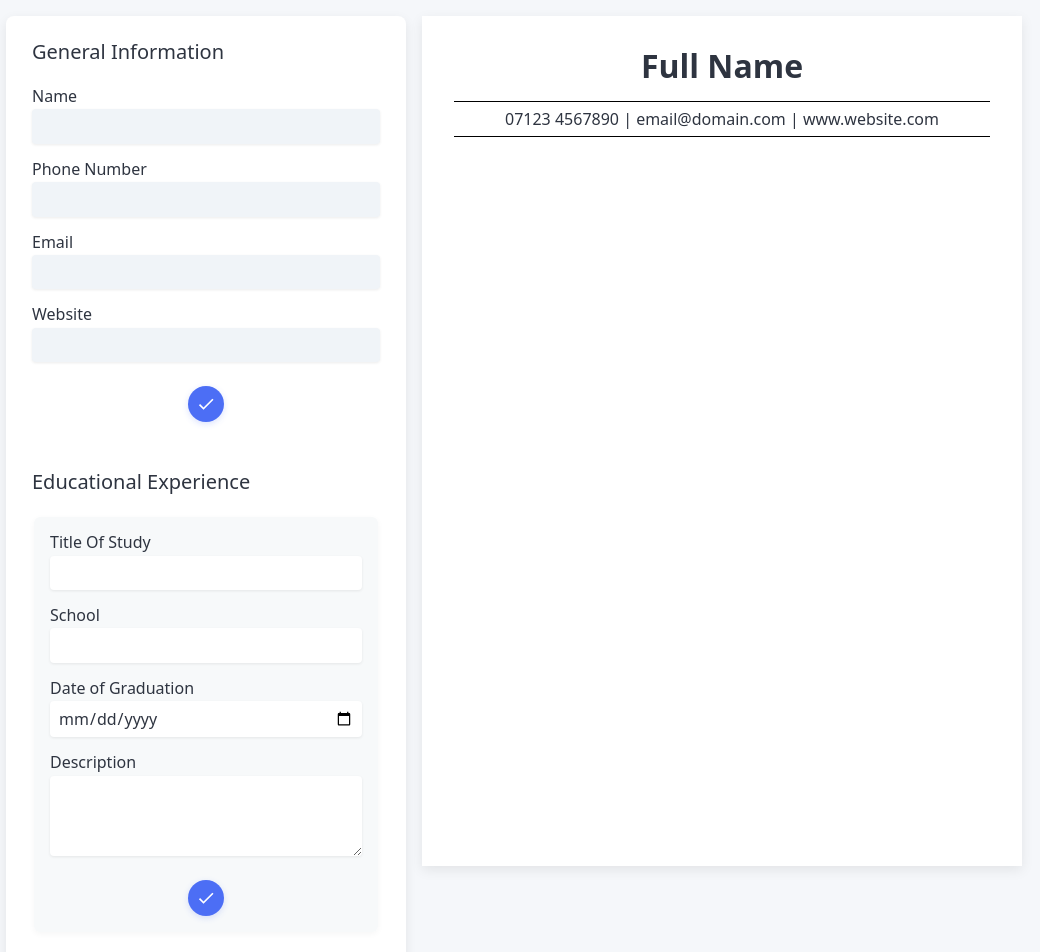
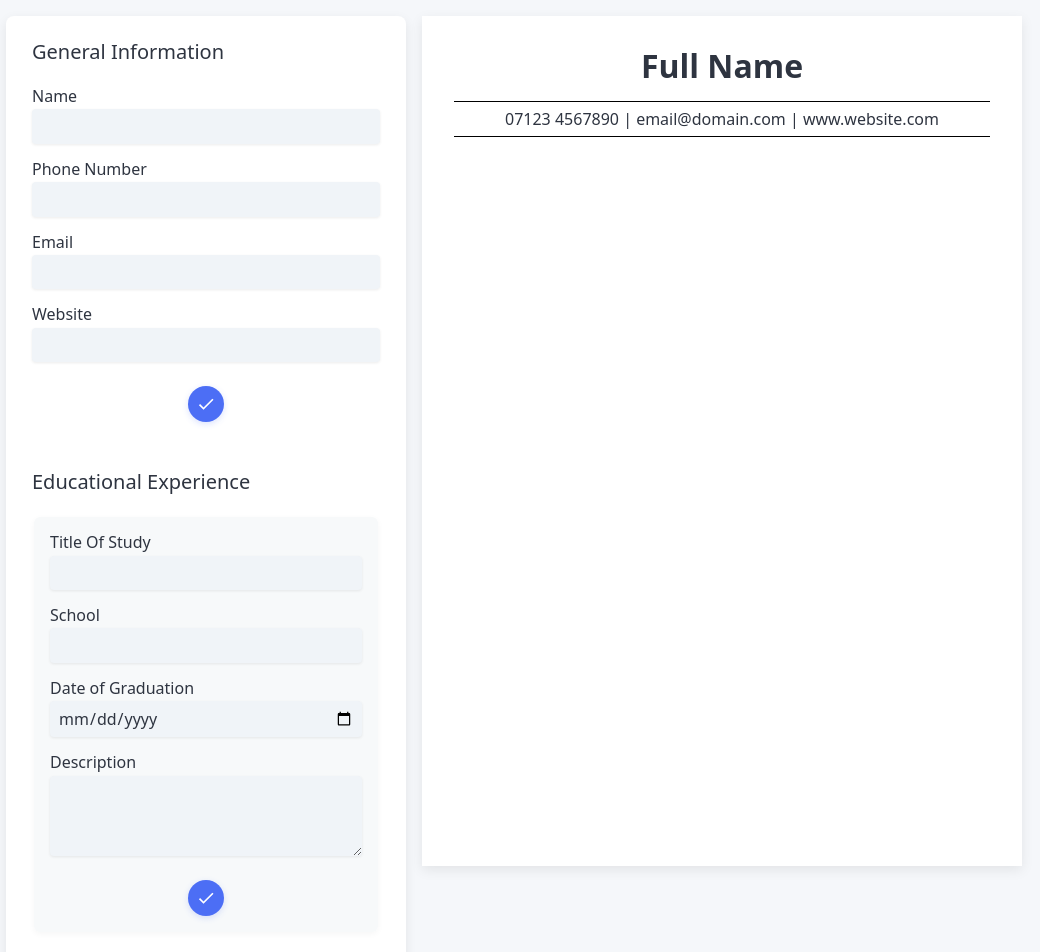
Before and after one commit to cd-javier/cv-application, a React (Vite) app: page / in a window 1280 px wide. Shown: the top 952 px of the page, without its empty margins (126-1166 px from the left). Built offline with nearby package versions, Linux system fonts and the light colour scheme.

Commit message:
fix: restructure form to enable enter key

```diff
--- a/src/App.css
+++ b/src/App.css
@@ -45,6 +45,15 @@ form {
   background-color: var(--form-bg);
 }
 
+form > form,
+fieldset > form {
+  width: auto;
+  padding: 0;
+  border-radius: none;
+  background-color: none;
+  display: block;
+}
+
 form fieldset {
   display: flex;
   flex-direction: column;
@@ -53,7 +62,7 @@ form fieldset {
   border: none;
 }
 
-form fieldset > fieldset {
+form fieldset > form fieldset {
   padding: 1rem;
   background-color: var(--fieldset-bg);
   border-radius: 6px;
--- a/src/form-components.jsx
+++ b/src/form-components.jsx
@@ -56,6 +56,7 @@ function GeneralInfo({ handleRender }) {
   }
 
   return (
+    <form action="">
       <fieldset>
         <legend>General Information</legend>
         <ul>
@@ -104,6 +105,7 @@ function GeneralInfo({ handleRender }) {
           </button>
         )}
       </fieldset>
+    </form>
   );
 }
 
@@ -140,6 +142,7 @@ function SingleEduExperience({
   }
 
   return (
+    <form>
       <fieldset>
         <ul>
           <Input
@@ -201,6 +204,7 @@ function SingleEduExperience({
           )}
         </div>
       </fieldset>
+    </form>
   );
 }
 
@@ -282,6 +286,7 @@ function SingleProExperience({
   }
 
   return (
+    <form action="">
       <fieldset>
         <ul>
           <Input
@@ -351,6 +356,7 @@ function SingleProExperience({
           )}
         </div>
       </fieldset>
+    </form>
   );
 }
 
```
Lines whose indentation alone changed are shown as unchanged.
